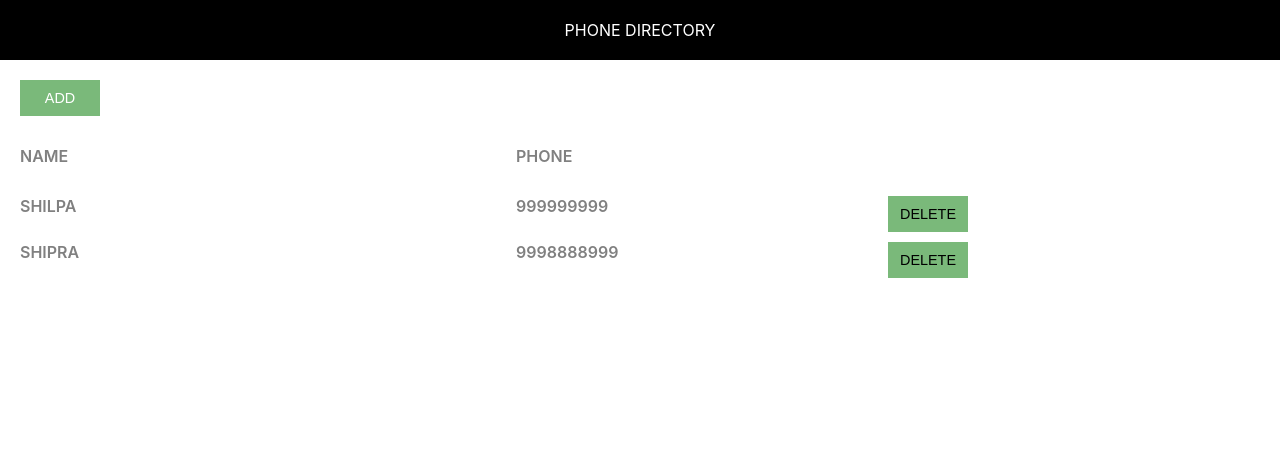
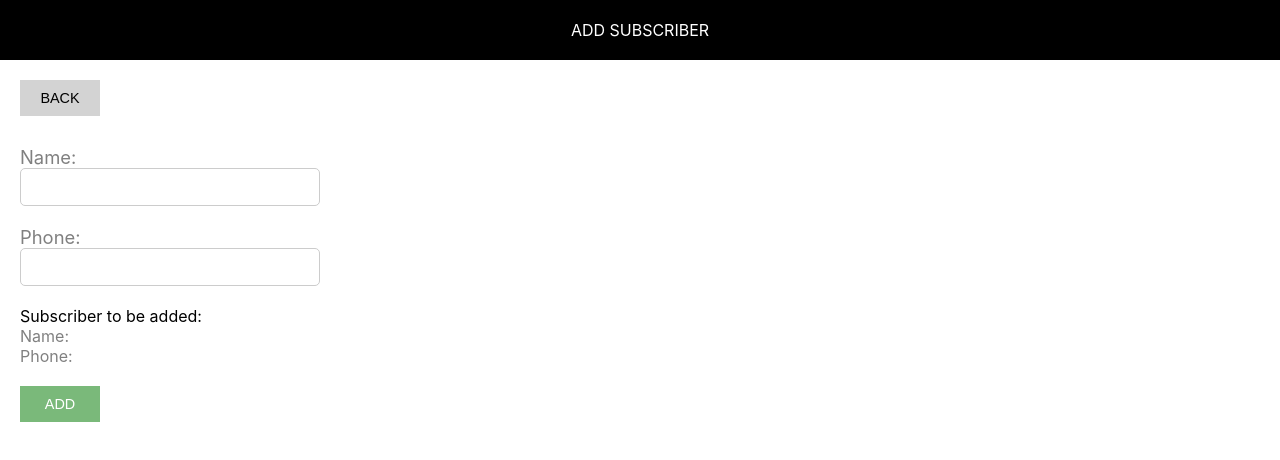
Before and after one commit to Divyanshika/phone-directory, a React (Create React App) app: page / in a window 1280 px wide. Shown: the top 460 px of the page. Built offline with nearby package versions, Linux system fonts and the light colour scheme.

Commit message:
Added ‘AddSubscriber’ component

```diff
--- /dev/null
+++ b/src/AddSubscriber.css
@@ -0,0 +1,36 @@
+.subscriber-form {
+    margin-top: 30px;
+}
+
+.label-control {
+    color: #808080;
+    font-size: 1.15rem;
+    margin-right: 15px;
+}
+
+.input-control {
+    width: 300px;
+    min-width: 100px;
+    padding: 10px 15px;
+    display: inline-block;
+    border: 1px solid #ccc;
+    border-radius: 5px;
+    box-sizing: border-box;
+    font-size: 0.9rem;
+    outline: none;
+}
+
+.subscriber-info-container {
+    font-size: 1rem;
+    margin-right: 10px;
+    margin-bottom: 20px;
+}
+
+.subscriber-to-add-heading {
+    color: #0a4f75;
+    font-weight: 600;
+}
+
+.subscriber-info {
+    color: #808080;
+}
--- /dev/null
+++ b/src/AddSubscriber.js
@@ -0,0 +1,33 @@
+import React, {Component} from "react";
+import Header from "./Header";
+import './AddSubscriber.css';
+
+class AddSubscriber extends Component{
+    render()
+    {
+        return(
+             <div>
+                <Header heading="Add Subscriber"/>
+                <div className="component-body-container">
+                    <button className="custom-btn">Back</button>
+                    <form className="subscriber-form">
+                    <label htmlFor="name" className="label-control">Name: </label><br/>
+                    <input id="name" className="input-control" type="text" name="name"/><br/><br/>
+                    <label htmlFor="phone" className="label-control">Phone: </label><br/>
+                    <input id="phone" className="input-control" type="text" name="phone"/><br/><br/>
+                    <div className="subscriber-info-container">
+                        <span className="subscriber-to-be-added-heading">Subscriber to be added: </span><br/>
+                        <span className="subscriber-info">Name: </span><br/>
+                        <span className="subscriber-info">Phone: </span><br/>
+                    </div>
+                    <button type="submit" className="custom-btn add-btn">Add</button>
+                    </form>
+                </div>
+             </div>
+        )
+
+
+    }
+
+}
+export default AddSubscriber;
--- a/src/App.css
+++ b/src/App.css
@@ -1,22 +1,4 @@
-.component-body-container{
-    padding: 20px;
-}
 
-.custom-btn {
-    padding: 10px;
-    border: none;
-    margin-right: 10px;
-    text-transform: uppercase;
-    width: 80px;
-    font-size: 0.9rem;
-    cursor: pointer;
-    outline: none;
-}
-
-.add-btn {
-    background: #7ab97a;
-    color: #fff;
-}
 .delete-btn{
         background: #7ab97a;
         color: #000;
--- /dev/null
+++ b/src/common/common.css
@@ -0,0 +1,19 @@
+.component-body-container{
+    padding: 20px;
+}
+
+.custom-btn {
+    padding: 10px;
+    border: none;
+    margin-right: 10px;
+    text-transform: uppercase;
+    width: 80px;
+    font-size: 0.9rem;
+    cursor: pointer;
+    outline: none;
+    background: #d3d3d3;
+}
+.add-btn {
+    background: #7ab97a;
+    color: #fff;
+}
--- a/src/index.js
+++ b/src/index.js
@@ -3,11 +3,13 @@
 import './index.css';
 import App from './App';
 import reportWebVitals from './reportWebVitals';
+import AddSubscriber from './AddSubscriber';
+import './common/common.css';
 
 const root = ReactDOM.createRoot(document.getElementById('root'));
 root.render(
   <React.StrictMode>
-    <App />
+    <AddSubscriber/>
   </React.StrictMode>
 );
 
```
